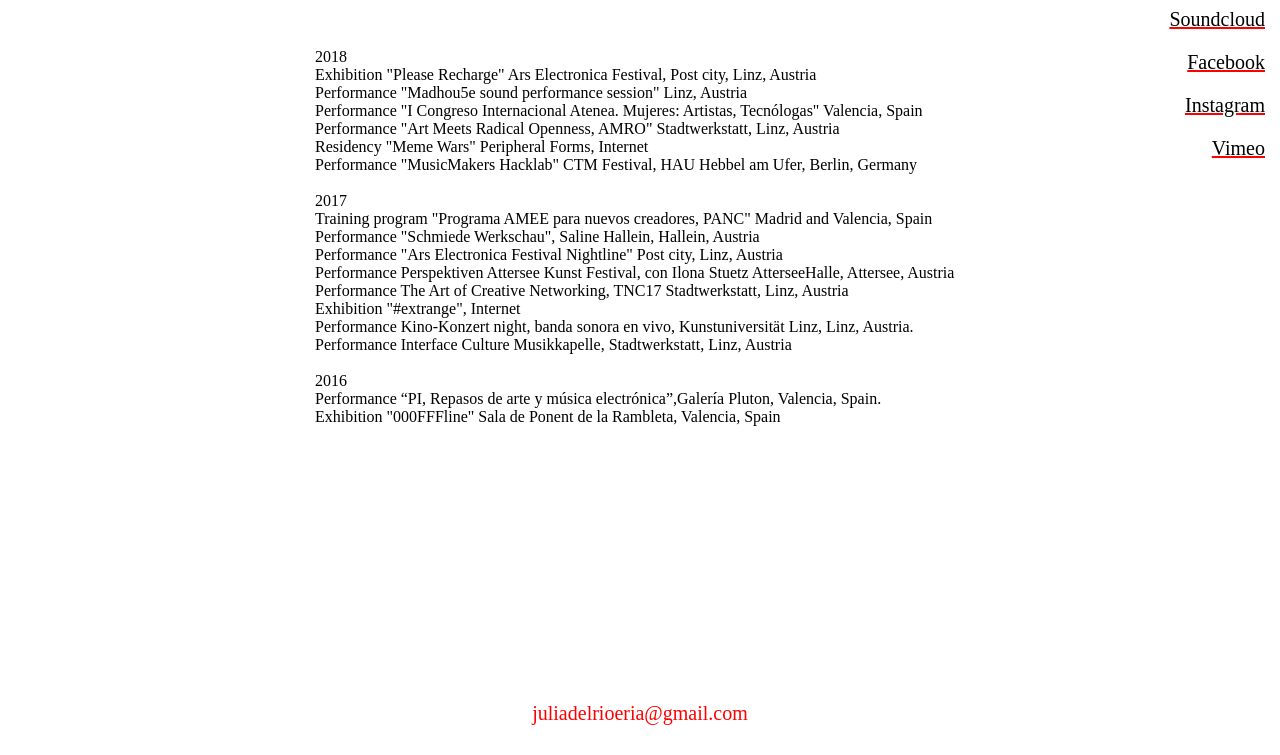
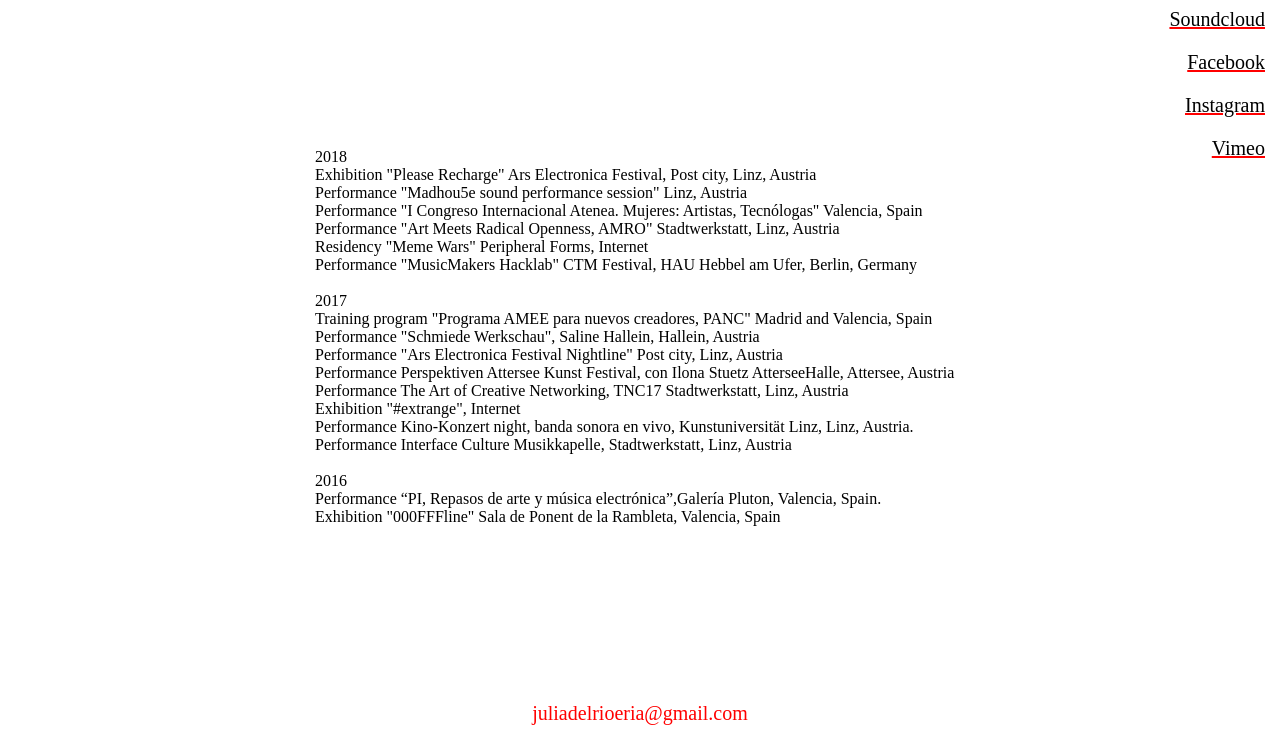
Before and after one commit to Juliadelrio/Juliadelrio.github.io, a plain HTML site: page about.html in a window 1280 px wide. Shown: the part 45-800 px from the top of the page. Drawn offline with Linux system fonts and the light colour scheme.

Commit message:
about up

```diff
--- a/styles-website-page.css
+++ b/styles-website-page.css
@@ -73,6 +73,7 @@ a {
   /*color: dodgerblue;*/
   /*color: black;*/
 }
+
 a.titulo {
   color: black;
   /*color: dodgerblue;*/
@@ -115,7 +116,7 @@ p.imgvertical  {
 
 p.textabout  {
   color: black;
-  margin-top: 60px;
+  margin-top: 160px;
   margin-bottom: 80px;
   font-size: 100%;
   text-align: justify;
```
